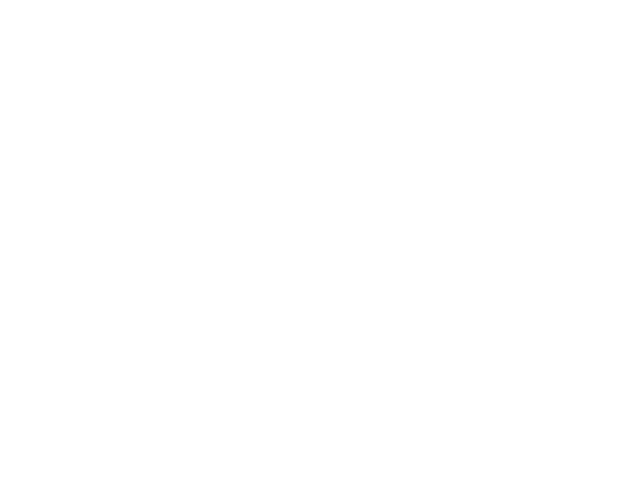
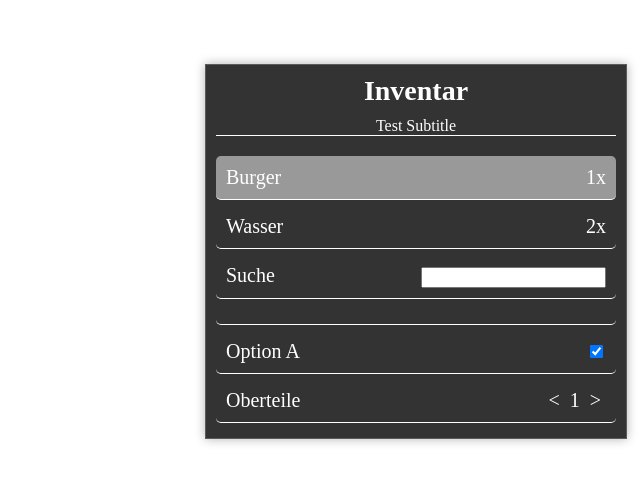
Before and after one commit to brudinero/nameless-menu, a Vue app: page / in a window 1280 px wide. Shown: the top 482 px of the page, without its empty margins (640-1280 px from the left). Built offline with nearby package versions, Linux system fonts and the light colour scheme.

Commit message:
ändergungen

```diff
--- a/src/Menu.vue
+++ b/src/Menu.vue
@@ -55,7 +55,7 @@
         },
 
         debug() {
-            return false;
+            return true;
         }
     },
     methods: {
--- a/src/components/InputItem.vue
+++ b/src/components/InputItem.vue
@@ -39,6 +39,7 @@
 
         onEnterKeyPressed() {
             this.$emit('enter-pressed', {
+                name: this.name,
                 leftTitle: this.leftTitle,
                 value: this.inputValue,
                 callback: this.callback,
--- a/src/components/TextItem.vue
+++ b/src/components/TextItem.vue
@@ -9,6 +9,10 @@
 export default {
     name: 'TextItem',
     props: {
+        name: {
+            type: String,
+            default: "TextItem"
+        },
         leftTitle: {
             type: String,
             default: '',
@@ -29,6 +33,7 @@
     methods: {
         onEnterKeyPressed() {
             this.$emit('enter-pressed', {
+                name: this.name,
                 leftTitle: this.leftTitle,
                 rightTitle: this.rightTitle,
                 callback: this.callback,
```
